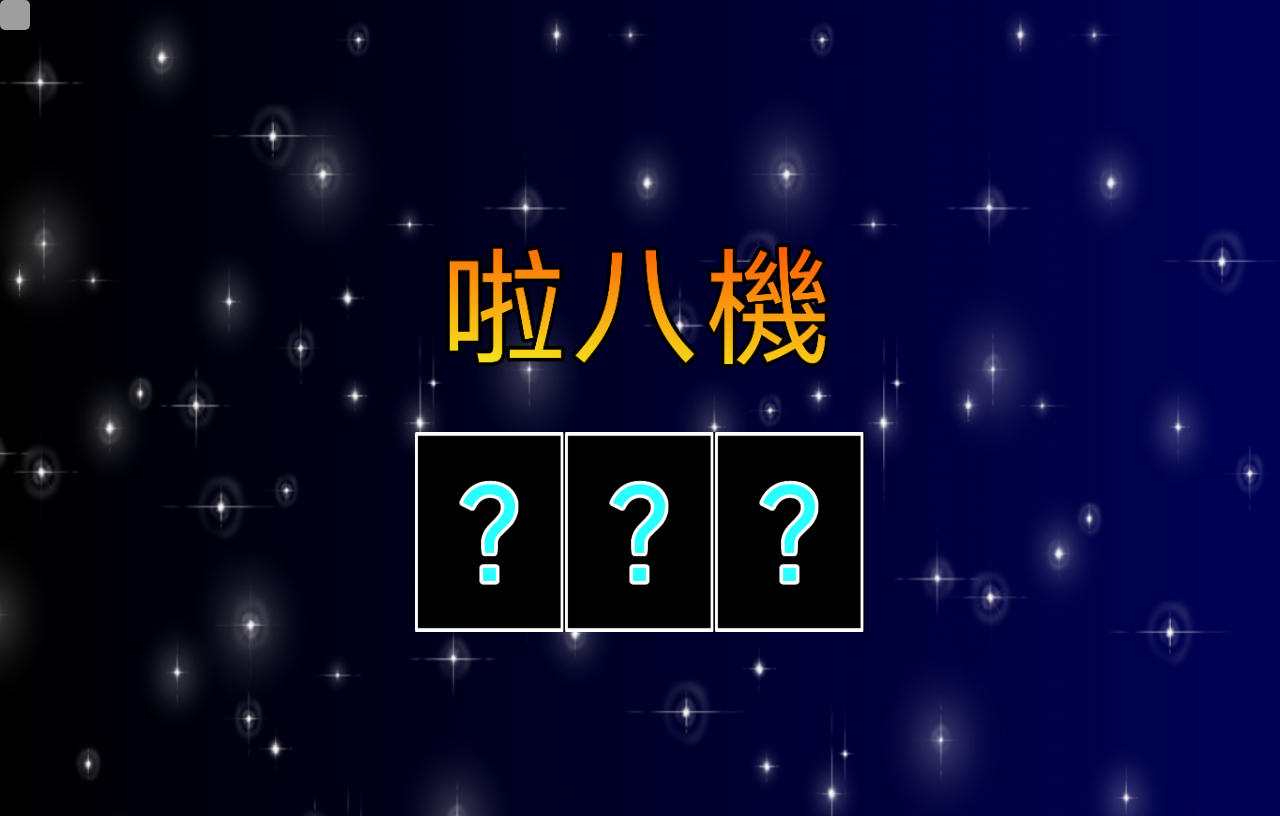
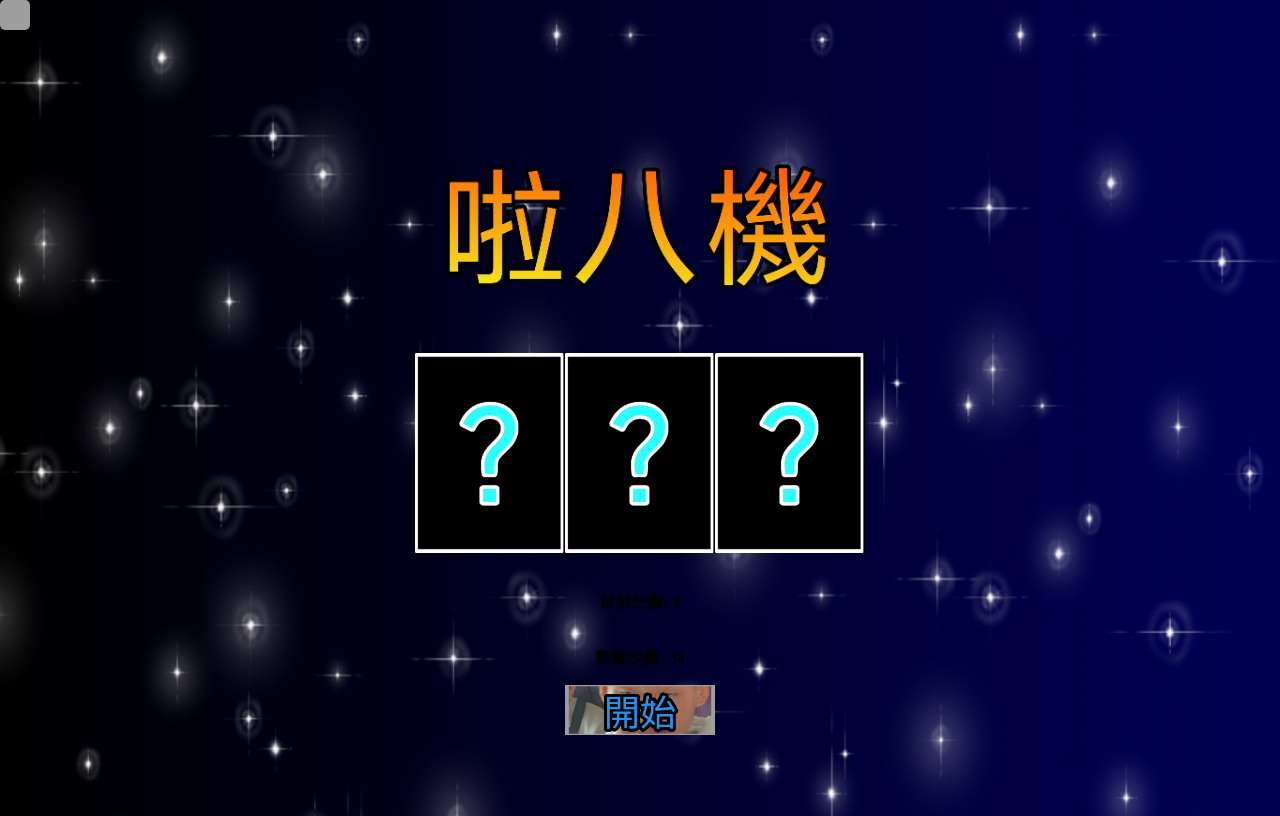
Before and after one commit to Yorn90104/LaBaG-JavaScript, a React (Vite) app: page / in a window 1280 px wide. Both pictures are taken after a click on the picture 640 px from the left and 378 px from the top of the page. Built offline with nearby package versions, Linux system fonts and the light colour scheme; grey boxes are pictures that could not be loaded.

Commit message:
BeginButton

```diff
--- /dev/null
+++ b/src/components/Game/BeginButton.jsx
@@ -0,0 +1,17 @@
+function BeginButton({Begin}) {
+  return (
+    <img
+        src="/BeginPIC.jpg"
+        onClick={() => {console.log("已按下開始");Begin()}}
+        style={
+            {
+                width: "150px",
+                height: "50px",
+                cursor: "pointer",
+            }
+        }
+    />
+  );
+}
+
+export default BeginButton;
--- a/src/components/Game/Logo.jsx
+++ b/src/components/Game/Logo.jsx
@@ -1,10 +1,9 @@
-import { useState } from "react";
 
-
-function Logo({title}) {
+function Logo({src}) {
     return (
-        <img src={title} style={
+        <img src={src} style={
             {
+                marginTop: "25px",
                 width: "450px",
                 height: "243px",
             }
--- a/src/components/Game/Main.jsx
+++ b/src/components/Game/Main.jsx
@@ -1,38 +1,58 @@
 import { useState } from "react";
 import Game from "../../game/PlayLaBaG.js";
 import BackButton from "./BackButton";
+import BeginButton from "./BeginButton.jsx";
 import Logo from "./Logo";
 import Title from "../../assets/Title.png";
 import SuperTitle from "../../assets/SuperTitle.png";
 import GreenTitle from "../../assets/GreenTitle.png";
 import KachuTitle from "../../assets/KachuTitle.png";
-import Picture from "./PPicture";
+import Picture from "./Picture.jsx";
 import QST from "../../assets/QST.jpg";
 
-
-function GameScreen({setScreen}){
+function GameScreen({ setScreen }) {
   const [NowMode, setNowMode] = useState("Normal");
+  const [NowScore, setNowScore] = useState(Game.Score);
+  const [NowTimes, setNowTimes] = useState(Game.Times - Game.Played);
 
   const Titles = {
-        "Normal": Title,
-        "SuperHHH": SuperTitle,
-        "GreenWei": GreenTitle,
-        "PiKaChu": KachuTitle
+    Normal: Title,
+    SuperHHH: SuperTitle,
+    GreenWei: GreenTitle,
+    PiKaChu: KachuTitle,
   };
+
+  function Begin() {
+    Game.Logic();
+    setNowScore(Game.Score);
+    setNowTimes(Game.Times - Game.Played);
+  }
 
   return (
     <>
-        <BackButton setScreen={setScreen}/>
-        <div>
-            <Logo title={Titles[NowMode]}/>
+      <BackButton setScreen={setScreen} />
+      <div style={{ padding: "20px" }}>
+        <Logo src={Titles[NowMode]} />
         <div className="Pictures">
-                <Picture p= {QST}/>
-                <Picture p= {QST}/>
-                <Picture p= {QST}/>
+          <Picture p={QST} />
+          <Picture p={QST} />
+          <Picture p={QST} />
+        </div>
+        <div
+          style={{
+            display: "flex",
+            flexDirection: "column",
+            alignItems: "center",
+            marginTop: "20px",
+          }}
+        >
+          <p><b>目前分數: {NowScore}</b></p>
+          <p><b>剩餘次數: {NowTimes}</b></p>
+          <BeginButton Begin={Begin} />
         </div>
       </div>
     </>
-    )
+  );
 }
 
 export default GameScreen;
--- a/src/components/Game/PPicture.jsx
+++ b/src/components/Game/Picture.jsx
@@ -1,4 +1,3 @@
-import QST from '../../assets/QST.jpg';
 
 function Picture({p}) {
     return (
```
Lines whose indentation alone changed are shown as unchanged.
